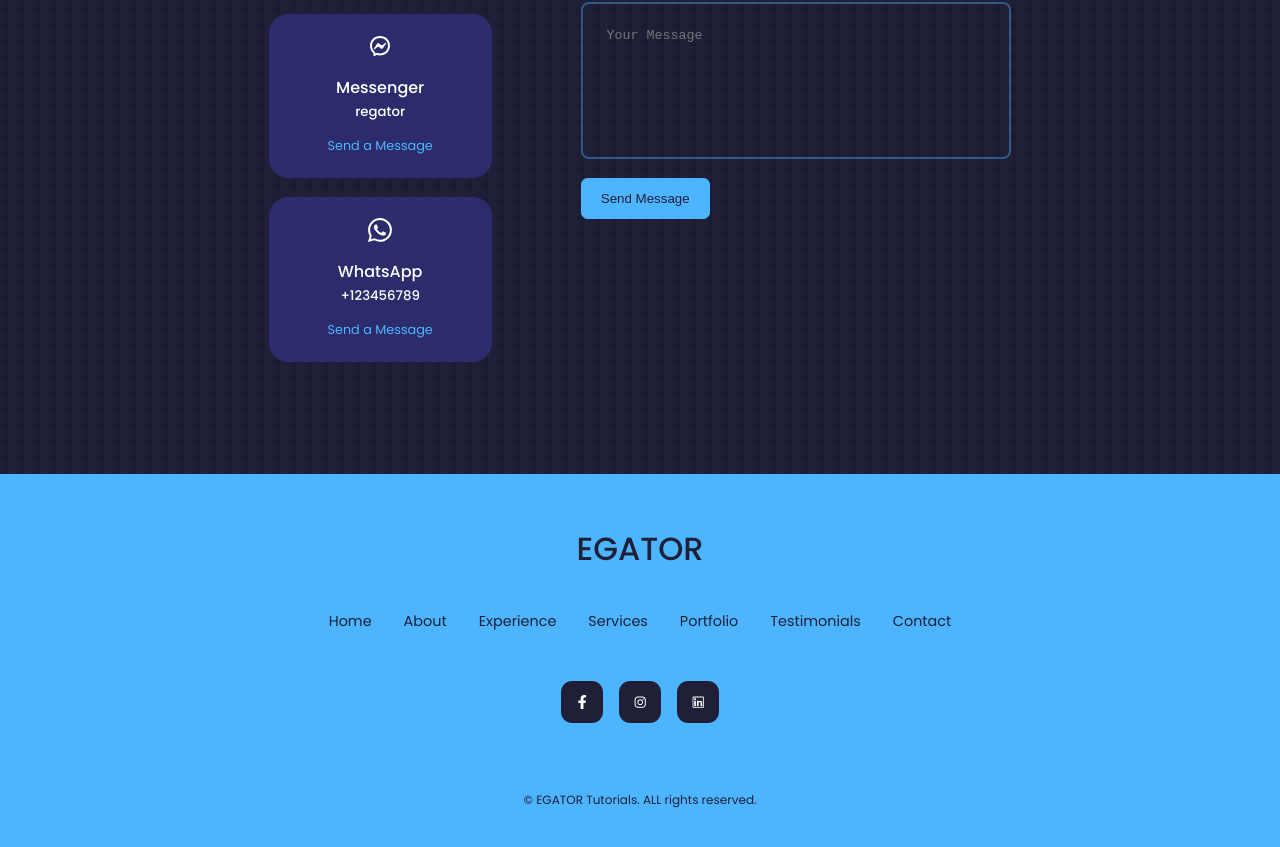
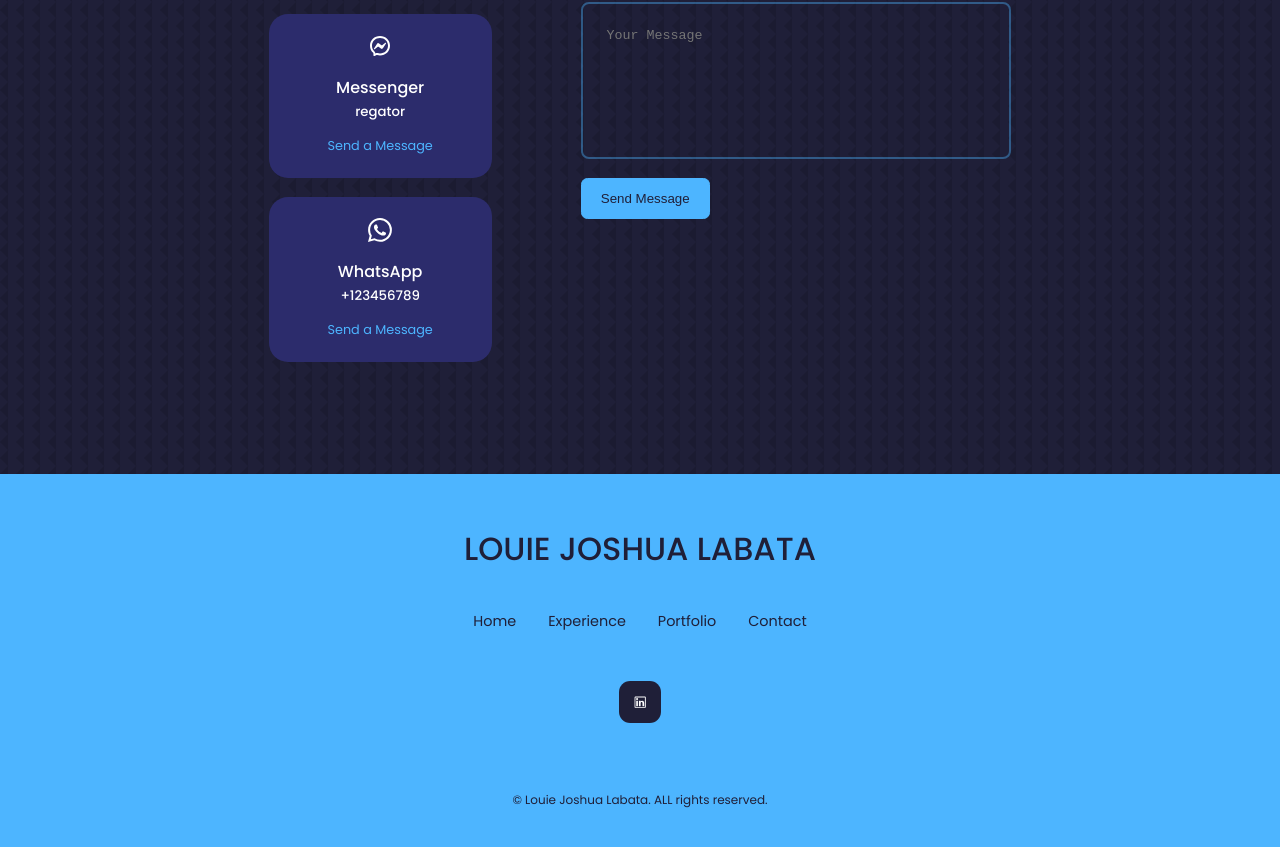
Before and after one commit to LouieLabata/personal-website, a React (Create React App) app: page / in a window 1280 px wide. Shown: the part 3150-3997 px from the top of the page. Built offline with nearby package versions, Linux system fonts and the light colour scheme.

Commit message:
Finished footer

```diff
--- a/src/components/footer/Footer.jsx
+++ b/src/components/footer/Footer.jsx
@@ -7,26 +7,26 @@ import {FaFacebookF} from 'react-icons/fa'
 const Footer = () => {
   return (
     <footer>
-      <a href="#" className='footer__logo'>EGATOR</a>
+      <a href="#" className='footer__logo'>LOUIE JOSHUA LABATA</a>
 
       <ul className='permalinks'>
         <li><a href="#">Home</a></li>
-        <li><a href="#about">About</a></li>
+        {/* <li><a href="#about">About</a></li> */}
         <li><a href="#experience">Experience</a></li>
-        <li><a href="#services">Services</a></li>
+        {/* <li><a href="#services">Services</a></li> */}
         <li><a href="#portfolio">Portfolio</a></li>
-        <li><a href="#testimonials">Testimonials</a></li>
+        {/* <li><a href="#testimonials">Testimonials</a></li> */}
         <li><a href="#contact">Contact</a></li>
       </ul>
 
       <div className="footer__socials">
-        <a href="https://facebook.com"><FaFacebookF /></a>
-        <a href="https://instagram.com"><AiOutlineInstagram /></a>
+        {/* <a href="https://facebook.com"><FaFacebookF /></a>
+        <a href="https://instagram.com"><AiOutlineInstagram /></a> */}
         <a href="https://linkedin.com"><AiOutlineLinkedin /></a>
       </div>
 
       <div className="footer__copyright">
-        <small>&copy; EGATOR Tutorials. ALL rights reserved.</small>
+        <small>&copy; Louie Joshua Labata. ALL rights reserved.</small>
       </div>
     </footer>
   )
--- a/src/components/header/HeaderSocials.jsx
+++ b/src/components/header/HeaderSocials.jsx
@@ -6,8 +6,8 @@ import {FiDribbble} from 'react-icons/fi'
 const HeaderSocials = () => {
   return (
     <div className='header__socials'>
-        <a href='https://linkedin.com' target="_blank"><BsLinkedin/></a>
-        <a href='https://github.com' target="_blank"><FaGithub/></a>
+        <a href='https://www.linkedin.com/in/louie-labata/' target="_blank"><BsLinkedin/></a>
+        <a href='https://github.com/LouieLabata' target="_blank"><FaGithub/></a>
         {/* <a href='https://dribble.com' target="_blank"><FiDribbble/></a> */}
     </div>
   )
```
